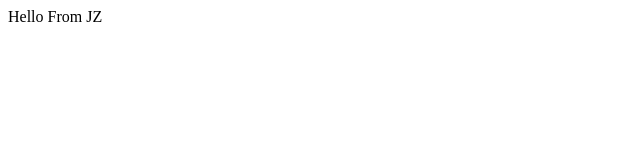
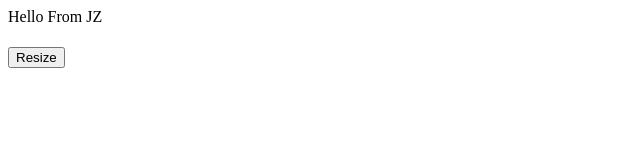
Before and after one commit to bugzpodder/static, a plain HTML site: page index.html in a window 1280 px wide. Shown: the whole page, without its empty margins (0-640 px from the left). Drawn offline with Linux system fonts and the light colour scheme.

Commit message:
Update index.html

```diff
--- a/index.html
+++ b/index.html
@@ -30,5 +30,6 @@
 
      <span data-z data-z-layers="3" data-z-depth="0.5em" id="foo"></span>
   </h1>
+  <button onclick="parent.postMessage('loadMyOrders','*');">Resize</button>
 </body>
 </html>
```
